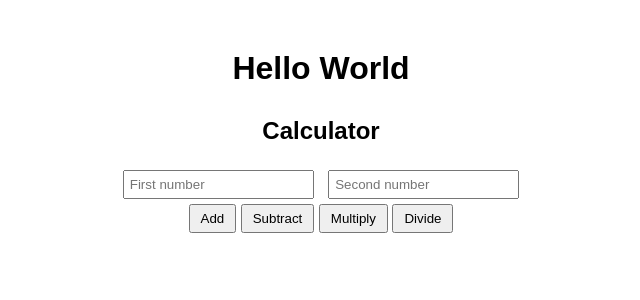
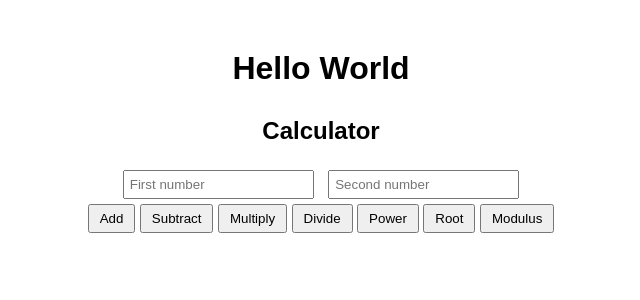
Before and after one commit to dcwynar1910/IS601_Assignment_8, a FastAPI app: page / in a window 1280 px wide. Shown: the top 300 px of the page, without its empty margins (319-959 px from the left). Run offline with FastAPI, Linux system fonts and the light colour scheme; parts of the project's set-up code (start-up, migrations or seed data) failed here and were passed over.

Commit message:
Added new buttons for operations

```diff
--- a/templates/index.html
+++ b/templates/index.html
@@ -198,6 +198,10 @@
             - "Divide": The text displayed on the button.
         -->
 
+        <button onclick="calculate('power')">Power</button>
+        <button onclick="calculate('root')">Root</button>
+        <button onclick="calculate('modulus')">Modulus</button>
+
         <div class="result" id="result"></div>
         <!--
             <div> Element: Result Display
```
